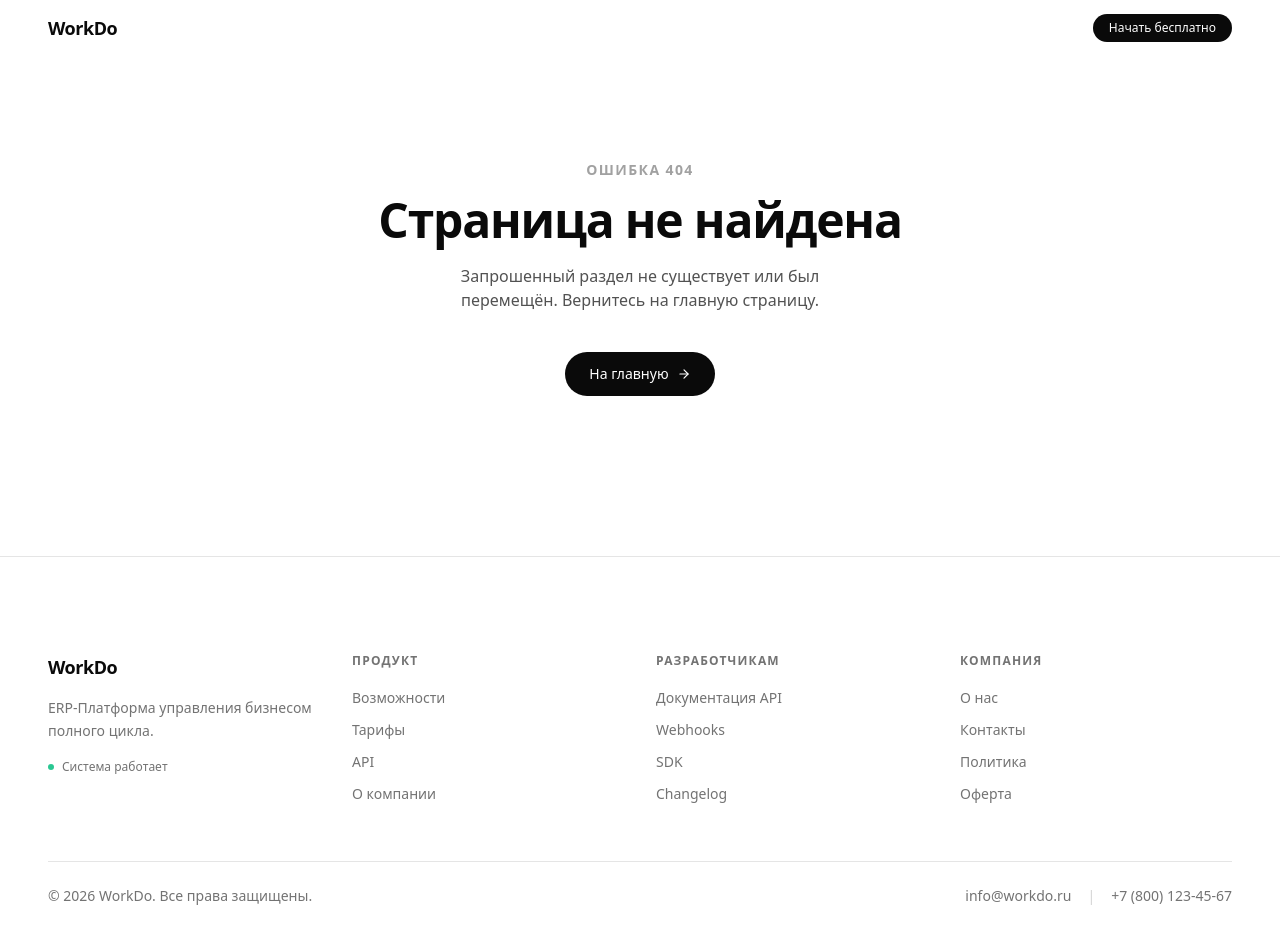
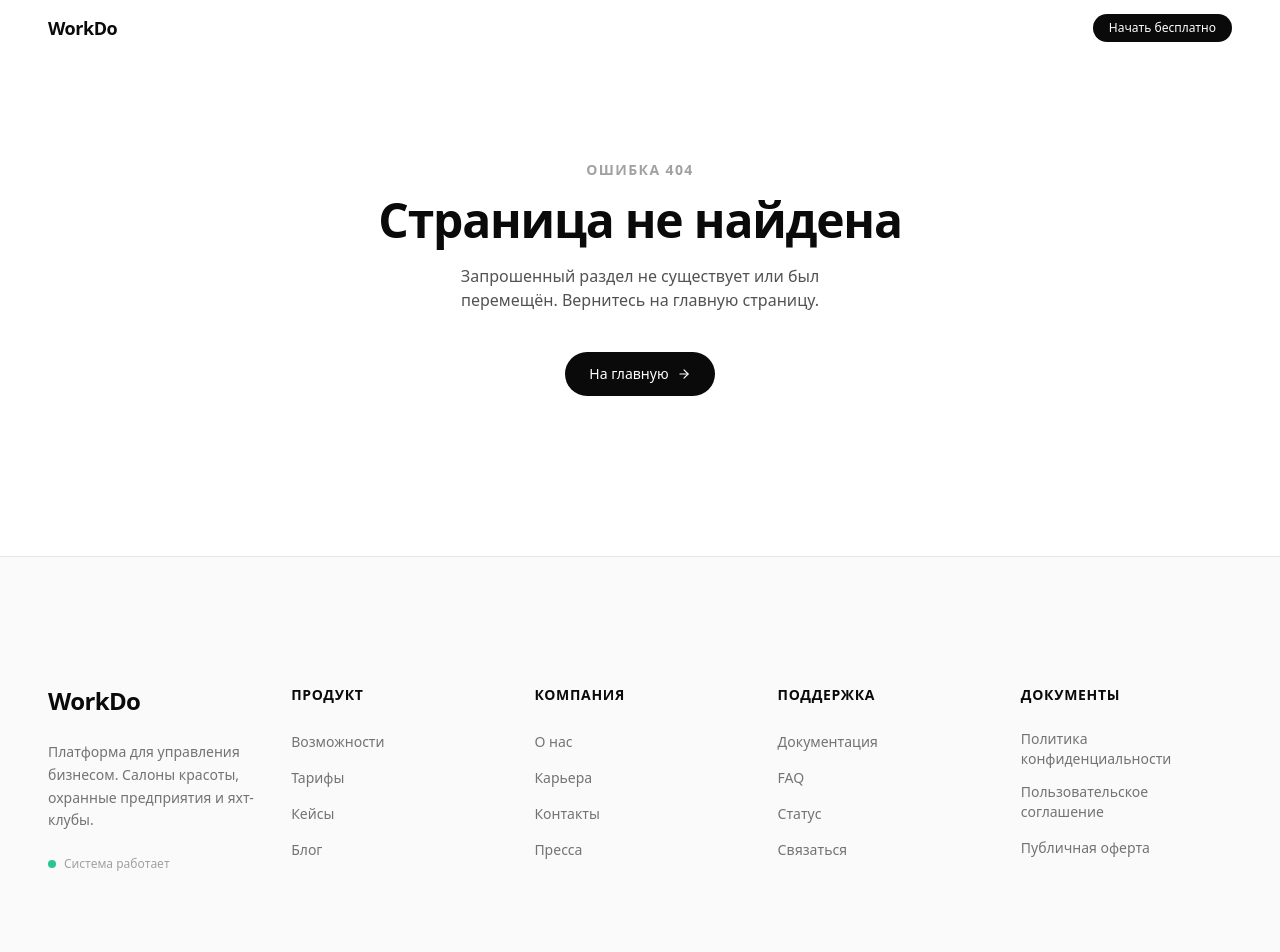
Before and after one commit to glcskl/TESTlending, a Next.js app: page / in a window 1280 px wide. Shown: the top 952 px of the page. Built offline with nearby package versions, Linux system fonts and the light colour scheme.

Commit message:
feat: footer replaced to workdo.ru version — 4 link columns, live links to real pages

```diff
--- a/src/app/page.tsx
+++ b/src/app/page.tsx
@@ -378,40 +378,46 @@ export default function Home() {
       </section>
 
       {/* ─── Footer ─── */}
-      <footer className="py-20 md:py-24 border-t border-neutral-200">
+      <footer className="py-24 md:py-32 border-t border-neutral-200 bg-neutral-50">
         <div className="max-w-[1400px] mx-auto px-6 md:px-12">
-          <div className="grid md:grid-cols-4 gap-12 md:gap-8">
+          <div className="grid md:grid-cols-5 gap-12 md:gap-8">
             <div className="md:col-span-1">
-              <motion.a href="/" className="text-lg font-bold tracking-tight mb-4 block text-neutral-950" whileHover={{ scale: 1.02 }}>WorkDo</motion.a>
-              <p className="text-sm text-neutral-500 leading-relaxed mb-4">ERP-Платформа управления бизнесом полного цикла.</p>
+              <motion.a href="https://workdo.ru" className="text-2xl font-bold tracking-tight mb-6 block text-neutral-950" whileHover={{ scale: 1.02 }}>
+                WorkDo
+              </motion.a>
+              <p className="text-sm text-neutral-500 leading-relaxed mb-6">Платформа для управления бизнесом. Салоны красоты, охранные предприятия и яхт-клубы.</p>
               <div className="flex items-center gap-2">
-                <span className="w-1.5 h-1.5 rounded-full bg-emerald-500 animate-pulse" />
-                <span className="text-xs text-neutral-500">Система работает</span>
+                <span className="w-2 h-2 rounded-full bg-emerald-500 animate-pulse" />
+                <span className="text-xs text-neutral-400">Система работает</span>
               </div>
             </div>
             {[
-              { title: "Продукт", links: [{ label: "Возможности", url: "/" }, { label: "Тарифы", url: "/#pricing" }, { label: "API", url: "/docs" }, { label: "О компании", url: "/about" }] },
-              { title: "Разработчикам", links: [{ label: "Документация API", url: "/docs" }, { label: "Webhooks", url: "/docs/webhooks" }, { label: "SDK", url: "/docs/sdk" }, { label: "Changelog", url: "/changelog" }] },
-              { title: "Компания", links: [{ label: "О нас", url: "/about" }, { label: "Контакты", url: "/contacts" }, { label: "Политика", url: "/privacy" }, { label: "Оферта", url: "/terms" }] },
+              { title: "Продукт", links: [{ label: "Возможности", url: "https://workdo.ru/features" }, { label: "Тарифы", url: "https://workdo.ru/pricing" }, { label: "Кейсы", url: "https://workdo.ru/cases" }, { label: "Блог", url: "https://workdo.ru/blog" }] },
+              { title: "Компания", links: [{ label: "О нас", url: "https://workdo.ru/about" }, { label: "Карьера", url: "https://workdo.ru/careers" }, { label: "Контакты", url: "https://workdo.ru/contacts" }, { label: "Пресса", url: "https://workdo.ru/press" }] },
+              { title: "Поддержка", links: [{ label: "Документация", url: "https://workdo.ru/docs" }, { label: "FAQ", url: "https://workdo.ru/faq" }, { label: "Статус", url: "https://workdo.ru/status" }, { label: "Связаться", url: "https://workdo.ru/contacts" }] },
+              { title: "Документы", links: [{ label: "Политика конфиденциальности", url: "https://workdo.ru/privacy" }, { label: "Пользовательское соглашение", url: "https://workdo.ru/terms" }, { label: "Публичная оферта", url: "https://workdo.ru/offer" }] },
             ].map((col, i) => (
-              <motion.div key={i} initial={{ opacity: 0, y: 10 }} whileInView={{ opacity: 1, y: 0 }} viewport={{ once: true }} transition={{ delay: i * 0.05, duration: 0.4 }}>
-                <h5 className="font-semibold text-xs text-neutral-500 mb-4 uppercase tracking-widest">{col.title}</h5>
-                <ul className="space-y-2">
+              <motion.div key={i} initial={{ opacity: 0, y: 20 }} whileInView={{ opacity: 1, y: 0 }} viewport={{ once: true }} transition={{ delay: i * 0.1 }}>
+                <h5 className="font-semibold text-sm text-neutral-950 mb-6 uppercase tracking-wider">{col.title}</h5>
+                <ul className="space-y-3">
                   {col.links.map((link) => (
                     <li key={link.label}>
-                      <motion.a href={link.url} className="text-sm text-neutral-500 hover:text-neutral-950 transition-colors" whileHover={{ x: 3 }}>{link.label}</motion.a>
+                      <motion.a href={link.url} className="text-sm text-neutral-500 hover:text-neutral-950 transition-colors relative group inline-block" whileHover={{ x: 4 }}>
+                        {link.label}
+                        <span className="absolute -bottom-0.5 left-0 w-0 h-px bg-neutral-950 group-hover:w-full transition-all duration-300" />
+                      </motion.a>
                     </li>
                   ))}
                 </ul>
               </motion.div>
             ))}
           </div>
-          <div className="mt-14 pt-6 border-t border-neutral-200">
+          <div className="mt-20 pt-8 border-t border-neutral-200">
             <div className="flex flex-col md:flex-row justify-between items-center gap-4">
               <p className="text-sm text-neutral-500">© 2026 WorkDo. Все права защищены.</p>
-              <div className="flex items-center gap-4">
+              <div className="flex items-center gap-6">
                 <a href="mailto:info@workdo.ru" className="text-sm text-neutral-500 hover:text-neutral-950 transition-colors">info@workdo.ru</a>
-                <span className="text-neutral-300 text-sm">|</span>
+                <span className="text-neutral-300">|</span>
                 <a href="tel:+78001234567" className="text-sm text-neutral-500 hover:text-neutral-950 transition-colors">+7 (800) 123-45-67</a>
               </div>
             </div>
--- a/src/components/Site.tsx
+++ b/src/components/Site.tsx
@@ -44,31 +44,33 @@ export function SiteHeader({ dark = false }: { dark?: boolean }) {
 
 export function SiteFooter() {
   return (
-    <footer className="py-20 md:py-24 border-t border-neutral-200">
+    <footer className="py-24 md:py-32 border-t border-neutral-200 bg-neutral-50">
       <div className="max-w-[1400px] mx-auto px-6 md:px-12">
-        <div className="grid md:grid-cols-4 gap-12 md:gap-8">
+        <div className="grid md:grid-cols-5 gap-12 md:gap-8">
           <div className="md:col-span-1">
-            <motion.a href="/" className="text-lg font-bold tracking-tight mb-4 block text-neutral-950" whileHover={{ scale: 1.02 }}>
+            <motion.a href="https://workdo.ru" className="text-2xl font-bold tracking-tight mb-6 block text-neutral-950" whileHover={{ scale: 1.02 }}>
               WorkDo
             </motion.a>
-            <p className="text-sm text-neutral-500 leading-relaxed mb-4">ERP-Платформа управления бизнесом полного цикла.</p>
+            <p className="text-sm text-neutral-500 leading-relaxed mb-6">Платформа для управления бизнесом. Салоны красоты, охранные предприятия и яхт-клубы.</p>
             <div className="flex items-center gap-2">
-              <span className="w-1.5 h-1.5 rounded-full bg-emerald-500 animate-pulse" />
-              <span className="text-xs text-neutral-500">Система работает</span>
+              <span className="w-2 h-2 rounded-full bg-emerald-500 animate-pulse" />
+              <span className="text-xs text-neutral-400">Система работает</span>
             </div>
           </div>
           {[
-            { title: "Продукт", links: [{ label: "Возможности", url: "/" }, { label: "Тарифы", url: "/#pricing" }, { label: "API", url: "/docs" }, { label: "О компании", url: "/about" }] },
-            { title: "Разработчикам", links: [{ label: "Документация API", url: "/docs" }, { label: "Webhooks", url: "/docs/webhooks" }, { label: "SDK", url: "/docs/sdk" }, { label: "Changelog", url: "/changelog" }] },
-            { title: "Компания", links: [{ label: "О нас", url: "/about" }, { label: "Контакты", url: "/contacts" }, { label: "Политика", url: "/privacy" }, { label: "Оферта", url: "/terms" }] },
+            { title: "Продукт", links: [{ label: "Возможности", url: "https://workdo.ru/features" }, { label: "Тарифы", url: "https://workdo.ru/pricing" }, { label: "Кейсы", url: "https://workdo.ru/cases" }, { label: "Блог", url: "https://workdo.ru/blog" }] },
+            { title: "Компания", links: [{ label: "О нас", url: "https://workdo.ru/about" }, { label: "Карьера", url: "https://workdo.ru/careers" }, { label: "Контакты", url: "https://workdo.ru/contacts" }, { label: "Пресса", url: "https://workdo.ru/press" }] },
+            { title: "Поддержка", links: [{ label: "Документация", url: "https://workdo.ru/docs" }, { label: "FAQ", url: "https://workdo.ru/faq" }, { label: "Статус", url: "https://workdo.ru/status" }, { label: "Связаться", url: "https://workdo.ru/contacts" }] },
+            { title: "Документы", links: [{ label: "Политика конфиденциальности", url: "https://workdo.ru/privacy" }, { label: "Пользовательское соглашение", url: "https://workdo.ru/terms" }, { label: "Публичная оферта", url: "https://workdo.ru/offer" }] },
           ].map((col, i) => (
-            <motion.div key={i} initial={{ opacity: 0, y: 10 }} whileInView={{ opacity: 1, y: 0 }} viewport={{ once: true }} transition={{ delay: i * 0.05, duration: 0.4 }}>
-              <h5 className="font-semibold text-xs text-neutral-500 mb-4 uppercase tracking-widest">{col.title}</h5>
-              <ul className="space-y-2">
+            <motion.div key={i} initial={{ opacity: 0, y: 20 }} whileInView={{ opacity: 1, y: 0 }} viewport={{ once: true }} transition={{ delay: i * 0.1 }}>
+              <h5 className="font-semibold text-sm text-neutral-950 mb-6 uppercase tracking-wider">{col.title}</h5>
+              <ul className="space-y-3">
                 {col.links.map((link) => (
                   <li key={link.label}>
-                    <motion.a href={link.url} className="text-sm text-neutral-500 hover:text-neutral-950 transition-colors" whileHover={{ x: 3 }}>
+                    <motion.a href={link.url} className="text-sm text-neutral-500 hover:text-neutral-950 transition-colors relative group inline-block" whileHover={{ x: 4 }}>
                       {link.label}
+                      <span className="absolute -bottom-0.5 left-0 w-0 h-px bg-neutral-950 group-hover:w-full transition-all duration-300" />
                     </motion.a>
                   </li>
                 ))}
@@ -76,17 +78,13 @@ export function SiteFooter() {
             </motion.div>
           ))}
         </div>
-        <div className="mt-14 pt-6 border-t border-neutral-200">
+        <div className="mt-20 pt-8 border-t border-neutral-200">
           <div className="flex flex-col md:flex-row justify-between items-center gap-4">
             <p className="text-sm text-neutral-500">© 2026 WorkDo. Все права защищены.</p>
-            <div className="flex items-center gap-4">
-              <a href="mailto:info@workdo.ru" className="text-sm text-neutral-500 hover:text-neutral-950 transition-colors">
-                info@workdo.ru
-              </a>
-              <span className="text-neutral-300 text-sm">|</span>
-              <a href="tel:+78001234567" className="text-sm text-neutral-500 hover:text-neutral-950 transition-colors">
-                +7 (800) 123-45-67
-              </a>
+            <div className="flex items-center gap-6">
+              <a href="mailto:info@workdo.ru" className="text-sm text-neutral-500 hover:text-neutral-950 transition-colors">info@workdo.ru</a>
+              <span className="text-neutral-300">|</span>
+              <a href="tel:+78001234567" className="text-sm text-neutral-500 hover:text-neutral-950 transition-colors">+7 (800) 123-45-67</a>
             </div>
           </div>
         </div>
```
